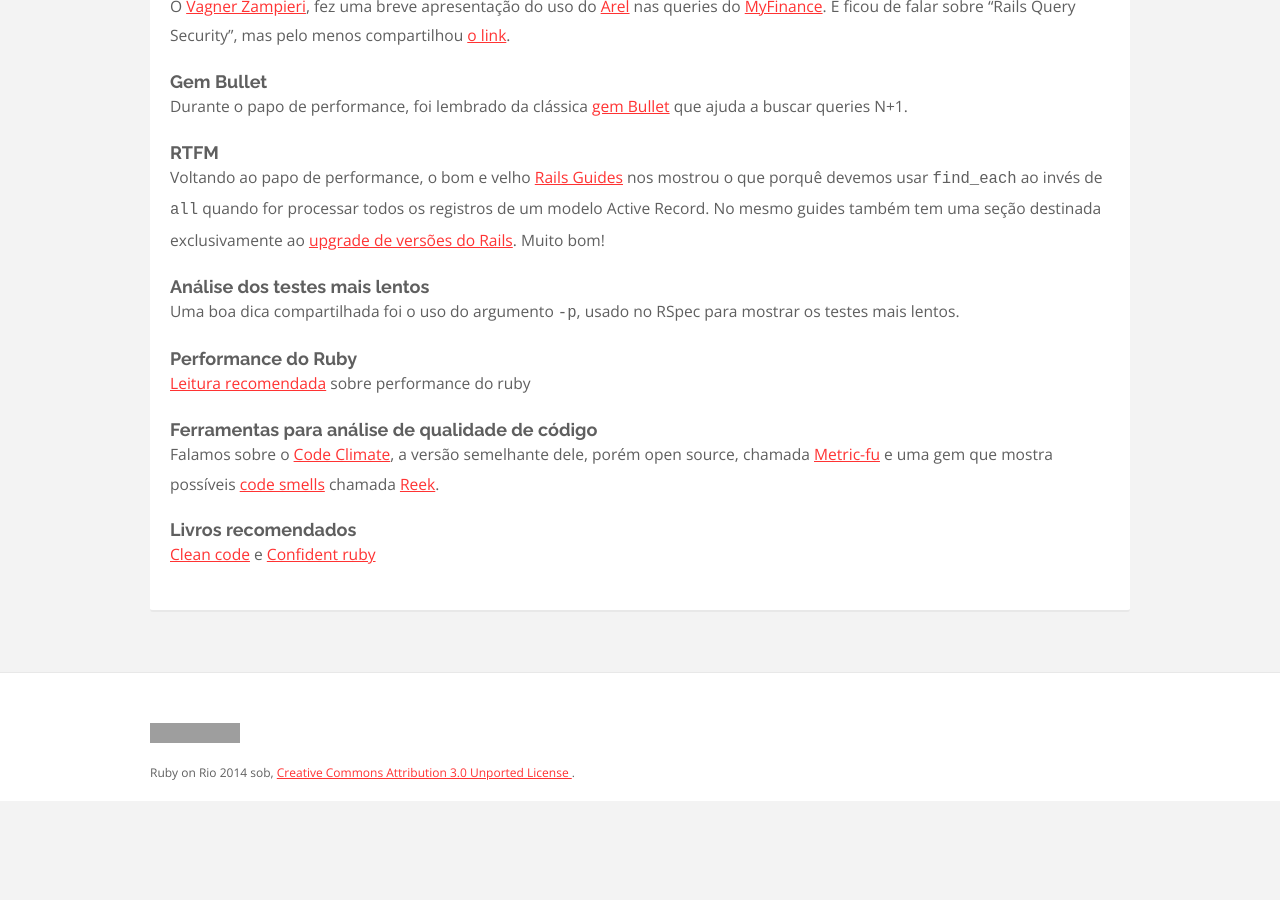
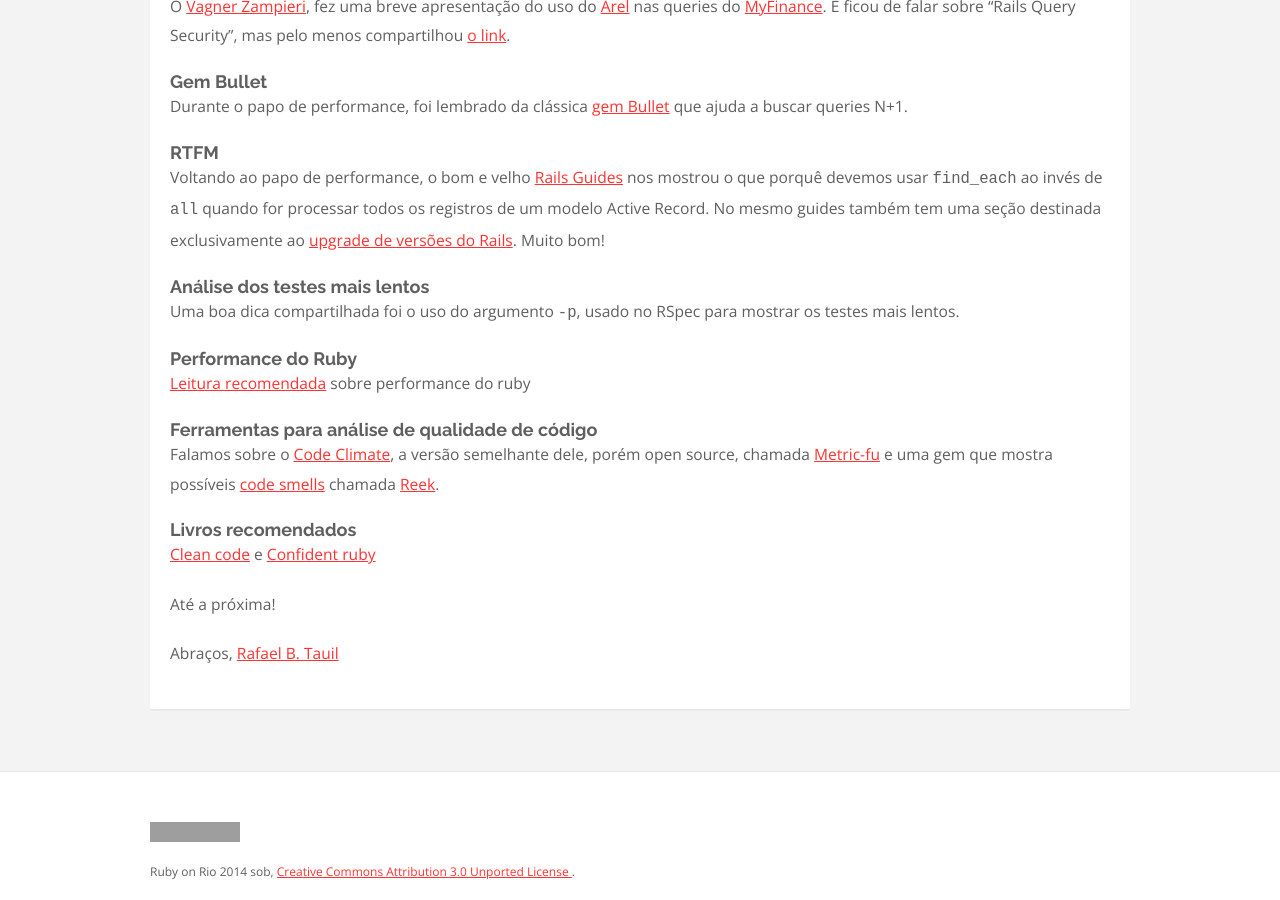
Before and after one commit to rubyonrio/rubyonrio.github.com, a Jekyll site: the page built from _posts/2016-03-07-como-foi-encontro-marco.markdown, in a window 1280 px wide and 900 px high, scrolled down 1126 px. Built offline with Jekyll 4.4.1, drawn with Linux system fonts in a browser that asks for light colours; nearby versions of some CDN libraries; before the commit the page ends 1927 px from its top, so only the background shows below that; grey boxes are pictures that could not be loaded.

Commit message:
Adds credits info

```diff
--- a/_posts/2016-03-07-como-foi-encontro-marco.markdown
+++ b/_posts/2016-03-07-como-foi-encontro-marco.markdown
@@ -54,6 +54,11 @@ Falamos sobre o [Code Climate][24], a versão semelhante dele, porém open sourc
 
 [Clean code][28] e [Confident ruby][29]
 
+Até a próxima!
+
+Abraços,
+[Rafael B. Tauil][30]
+
 [1]: https://twitter.com/lucianosousa
 [2]: http://call4paperz.com/events/encontro-ruby-on-rio-marco-2016/proposals/2182
 [3]: http://ruby-performance-book.com/blog/2016/02/is-ruby-2-3-faster-rails-erb-template-rendering-performance.html
```
Also changed, not shown: other parts of _posts/2016-03-07-como-foi-encontro-marco.markdown (+1 -0 lines).
